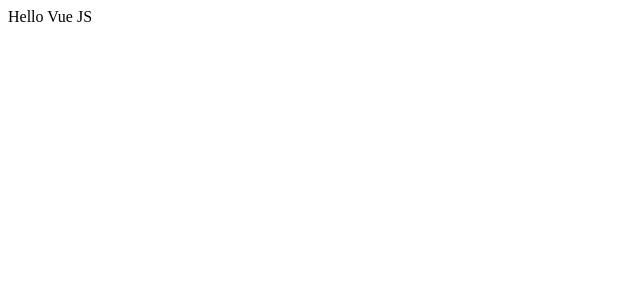
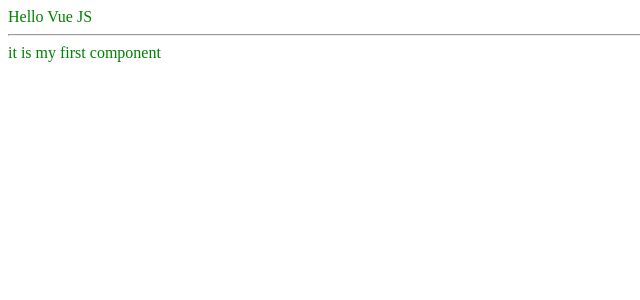
Before and after one commit to n1ckdevops/coffee-shop, a Vue app: page / in a window 1280 px wide. Shown: the top 300 px of the page, without its empty margins (0-640 px from the left). Built offline with nearby package versions, Linux system fonts and the light colour scheme.

Commit message:
2 lesson

```diff
--- a/package.json
+++ b/package.json
@@ -13,6 +13,8 @@
   "devDependencies": {
     "@vue/cli-plugin-babel": "~5.0.0",
     "@vue/cli-service": "~5.0.0",
+    "sass": "^1.77.3",
+    "sass-loader": "^10.5.2",
     "vue-template-compiler": "^2.6.14"
   },
   "browserslist": [
--- a/src/App.vue
+++ b/src/App.vue
@@ -1,9 +1,23 @@
 <template>
-  <div id="app">Hello Vue JS</div>
+  <div id="app">
+  <span>Hello Vue JS</span>
+  <hr />
+  <first-component />
+  </div>
+
 </template>
 
 <script>
-export default {};
+import FirstComponent from './components/FirstComponent.vue'
+export default {
+  components:{FirstComponent}
+};
 </script>
 
-<style></style>
+<style lang='scss' scoped>
+div {
+  span {
+    color: green
+  }
+}
+</style>
--- /dev/null
+++ b/src/assets/scss/style.scss
@@ -0,0 +1,3 @@
+span {
+  color: rgb(218, 45, 45);
+}
--- /dev/null
+++ b/src/components/FirstComponent.vue
@@ -0,0 +1,3 @@
+<template>
+  <span>it is my first component</span>
+</template>
--- a/src/main.js
+++ b/src/main.js
@@ -1,7 +1,12 @@
 import Vue from 'vue'
 import App from './App.vue'
+import './assets/scss/style.scss'
+
 
 Vue.config.productionTip = false
+
+
+
 
 new Vue({
   render: h => h(App),
```
Also changed, not shown: 1 other file (tests, documents, lock files or other folders).
